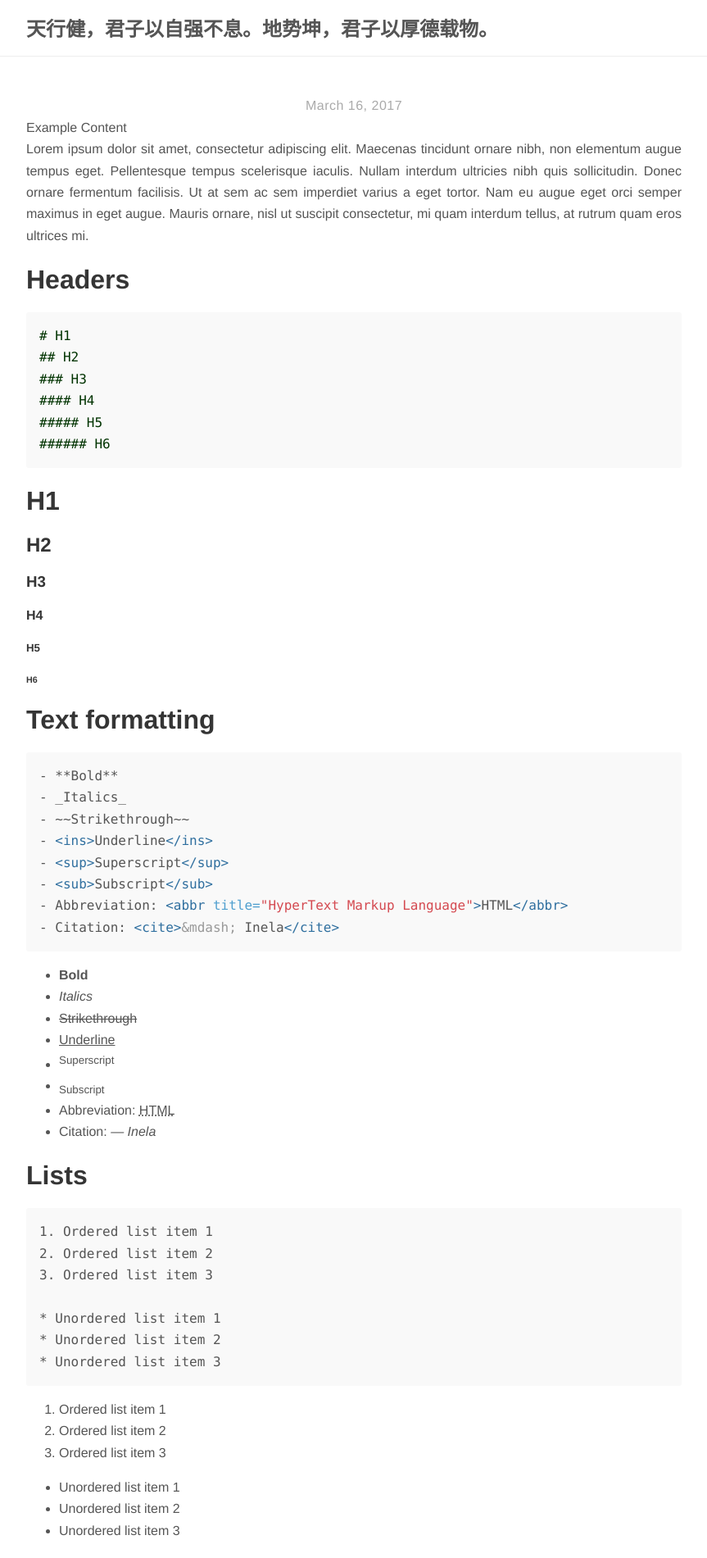
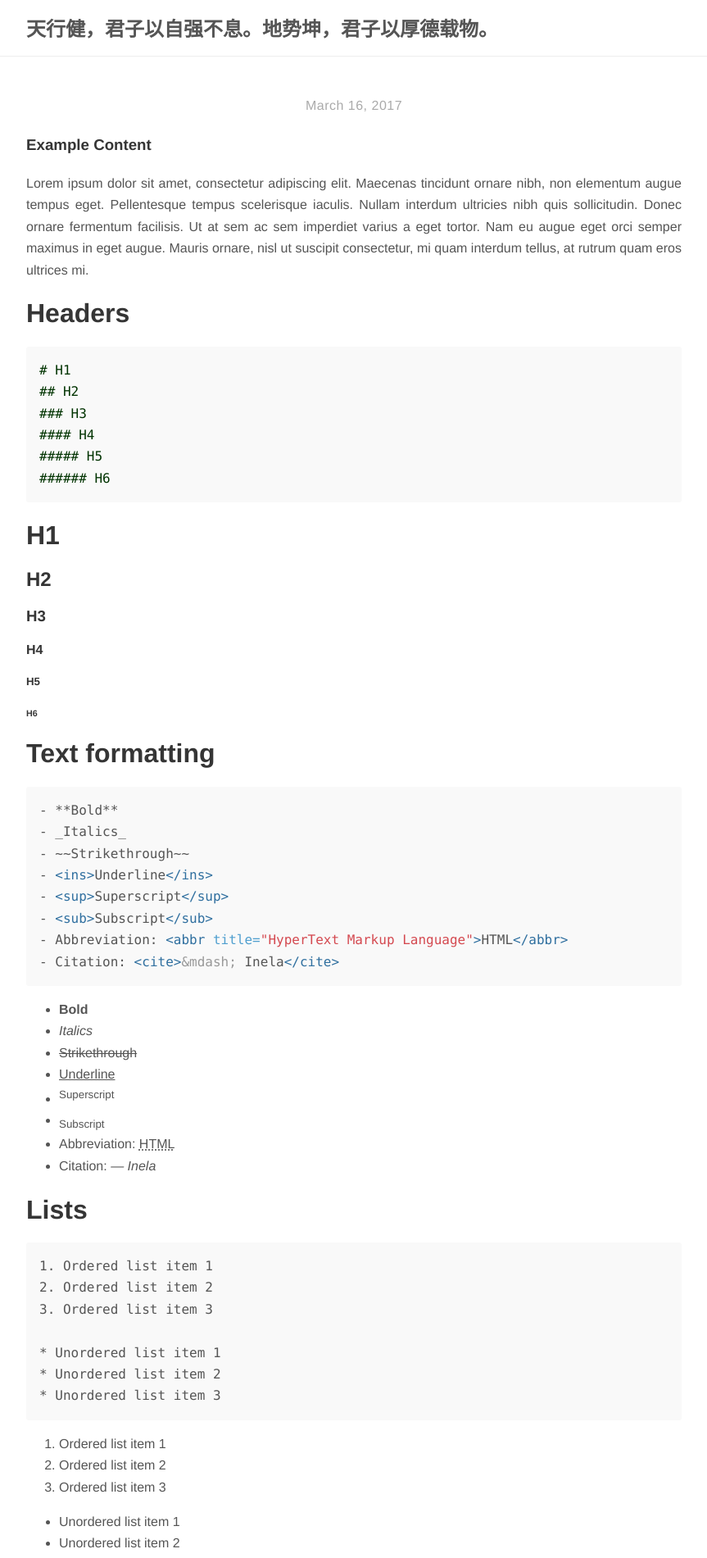
Before and after one commit to shulthz/shulthz.github.io, a Jekyll site: the page built from _posts/2017-03-16-example-content.md, in a window 1280 px wide. Shown: the top 1901 px of the page at 82% size, without its empty margins (208-1071 px from the left). Built offline with Jekyll 4.4.1, drawn with Linux system fonts in a browser that asks for light colours; nearby versions of some CDN libraries.

Commit message:
Update post.html

```diff
--- a/_layouts/post.html
+++ b/_layouts/post.html
@@ -9,9 +9,9 @@ layout: default
       <time datetime="{{ page.date }}">{{ page.date | date: "%B %d, %Y" }}</time>
     {% endif %}
   </div>
-  <class="post-title">
+  <h3><class="post-title">
     <div>{{ page.title }}</div>
-  </>
+  </h3>
 
   {{ content }}
 
```
